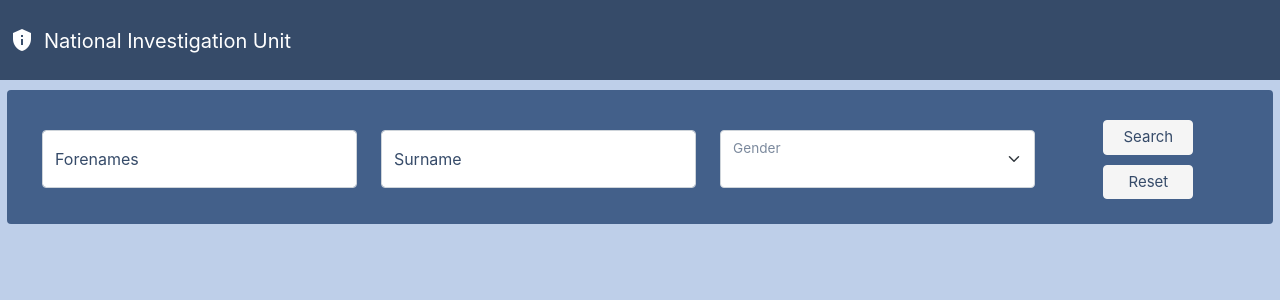
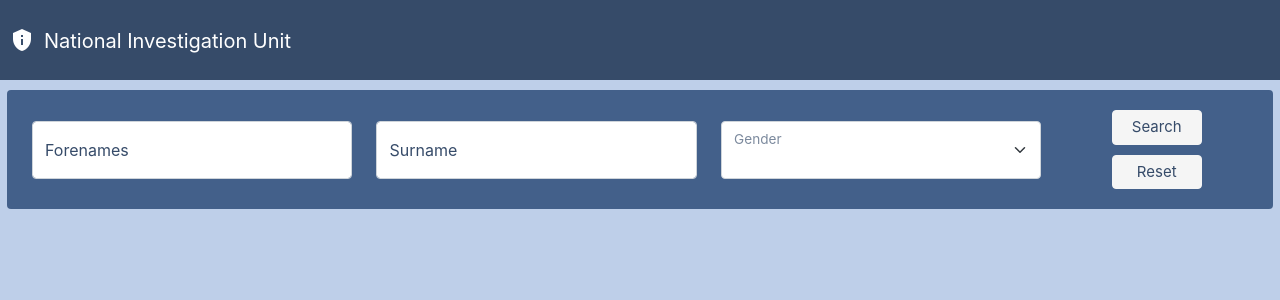
Before and after one commit to victoriamanicom/FP-Group1, a React (Create React App) app in the folder Frontend/fp-group1/: page / in a window 1280 px wide. Shown: the top 300 px of the page. Built offline with nearby package versions, Linux system fonts and the light colour scheme.

Commit message:
FP1-1 Styling update for form

```diff
--- a/Frontend/fp-group1/src/components/searchBar/SearchBar.css
+++ b/Frontend/fp-group1/src/components/searchBar/SearchBar.css
@@ -1,10 +1,10 @@
 #searchBarForm {
   margin: 10px 7px;
-  padding: 40px 35px 5px;
+  padding: 15px 25px;
   background-color: #43608a;
   color: #364b69;
   border-radius: 4px;
-  align-items: center;
+  align-content: center;
 }
 
 #searchButton,
@@ -28,6 +28,6 @@
   transition: ease-in-out 350ms;
 }
 
-#buttonColumn {
-  transform: translate(0px, -15px);
+.row {
+  align-items: center;
 }
```
